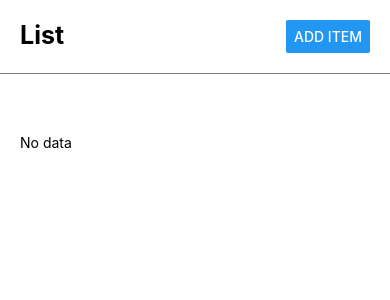
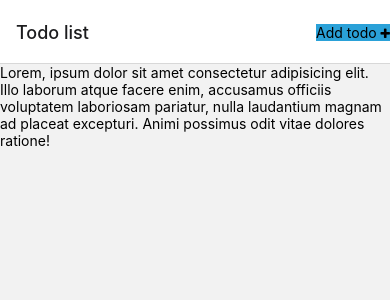
Before and after one commit to MrRoiz/mobile-todo-list, a React Native app: screen /Home in a window 390 px wide. Shown: the top 300 px of the page. Built offline with nearby package versions, Linux system fonts and the light colour scheme.

Commit message:
feat: base navigation and new process

```diff
--- a/App.tsx
+++ b/App.tsx
@@ -1,158 +1,5 @@
-import { useState } from 'react';
-import {
-	Button,
-	FlatList,
-	Modal,
-	Platform,
-	Pressable,
-	SafeAreaView,
-	StatusBar,
-	StyleSheet,
-	Text,
-	TextInput,
-	View,
-} from 'react-native';
+import AppNavigation from './src/navigation';
 
-interface TodoItem {
-	text: string;
-	done: boolean;
-}
+const App = () => <AppNavigation />;
 
-export default function App() {
-	const [toDoList, setToDoList] = useState<TodoItem[]>([]);
-	const [isModalVisible, setIsModalVisible] = useState(false);
-	const [inputText, setInputText] = useState('');
-
-	const handleTextPress = (index: number) => {
-		setToDoList(
-			toDoList.map((item, internalIndex) => {
-				const modificableItem = item;
-				if (index === internalIndex) {
-					modificableItem.done = !item.done;
-				}
-				return modificableItem;
-			})
-		);
-	};
-
-	const handleAddTodo = () => {
-		setToDoList([...toDoList, { text: inputText, done: false }]);
-		setInputText('');
-		setIsModalVisible(false);
-	};
-
-	return (
-		<>
-			<SafeAreaView style={styles.container}>
-				<View style={styles.header}>
-					<Text style={styles.textHeader}>List</Text>
-					<Button title="Add item" onPress={() => setIsModalVisible(true)} />
-				</View>
-				<FlatList
-					data={toDoList}
-					keyExtractor={(_, index) => `${index}`}
-					renderItem={({ item, index }) => (
-						<Pressable onPress={() => handleTextPress(index)}>
-							<View style={styles.listItem}>
-								<Text
-									style={[
-										styles.listItemText,
-										item.done && styles.listItemTextSelected,
-									]}
-								>
-									{item.text}
-								</Text>
-							</View>
-						</Pressable>
-					)}
-					ListEmptyComponent={
-						<View style={styles.noDataView}>
-							<Text>No data</Text>
-						</View>
-					}
-				/>
-			</SafeAreaView>
-			<Modal visible={isModalVisible} transparent animationType="slide">
-				<View style={styles.modal}>
-					<View style={styles.modalContent}>
-						<TextInput
-							style={styles.modalInput}
-							placeholder="type a todo"
-							value={inputText}
-							onChangeText={setInputText}
-						/>
-						<View style={styles.modalFooter}>
-							<View style={styles.modalFooterButton}>
-								<Button title="Create todo" onPress={handleAddTodo} />
-							</View>
-							<View style={styles.modalFooterButton}>
-								<Button
-									title="Cancel"
-									onPress={() => setIsModalVisible(false)}
-								/>
-							</View>
-						</View>
-					</View>
-				</View>
-			</Modal>
-		</>
-	);
-}
-
-const styles = StyleSheet.create({
-	container: {
-		paddingTop: Platform.OS === 'android' ? StatusBar.currentHeight : 0,
-		flex: 1,
-		borderColor: 'black',
-	},
-	header: {
-		borderBottomColor: 'gray',
-		borderBottomWidth: 1,
-		padding: 20,
-		marginBottom: 10,
-		flexDirection: 'row',
-		justifyContent: 'space-between',
-	},
-	textHeader: {
-		fontSize: 25,
-		fontWeight: 'bold',
-	},
-	listItem: {
-		padding: 10,
-	},
-	listItemText: {
-		fontSize: 20,
-	},
-	listItemTextSelected: {
-		textDecorationLine: 'line-through',
-	},
-	modal: {
-		flex: 1,
-		justifyContent: 'center',
-		alignItems: 'center',
-	},
-	modalInput: {
-		marginBottom: 30,
-		borderColor: 'gray',
-		borderWidth: 1,
-		width: 250,
-		padding: 5,
-	},
-	modalContent: {
-		backgroundColor: 'white',
-		borderRadius: 20,
-		padding: 35,
-		alignItems: 'center',
-		elevation: 5,
-	},
-	modalFooter: {
-		flexDirection: 'row',
-	},
-	modalFooterButton: {
-		marginHorizontal: 10,
-	},
-	noDataView: {
-		paddingVertical: 50,
-		paddingHorizontal: 20,
-	},
-});
+export default App;
--- /dev/null
+++ b/src/components/AddToDoButton.tsx
@@ -0,0 +1,25 @@
+import { VFC } from 'react';
+import { StyleSheet, Text, TouchableOpacity } from 'react-native';
+import FontAwesome from '@expo/vector-icons/FontAwesome';
+
+interface Props {
+	onPress: () => void;
+}
+
+const AddToDoButton: VFC<Props> = ({ onPress }) => {
+	return (
+		<TouchableOpacity onPress={onPress} style={style.button}>
+			<Text>
+				Add todo <FontAwesome name="plus" />
+			</Text>
+		</TouchableOpacity>
+	);
+};
+
+const style = StyleSheet.create({
+	button: {
+		backgroundColor: '#2aa1d8',
+	},
+});
+
+export default AddToDoButton;
--- /dev/null
+++ b/src/navigation/index.tsx
@@ -0,0 +1,23 @@
+import { NavigationContainer } from '@react-navigation/native';
+import { createNativeStackNavigator } from '@react-navigation/native-stack';
+
+import Home from '../views/home';
+import RootStackParamList from './types';
+
+const Stack = createNativeStackNavigator<RootStackParamList>();
+
+const AppNavigation = () => (
+	<NavigationContainer>
+		<Stack.Navigator initialRouteName="Home">
+			<Stack.Screen
+				name="Home"
+				component={Home}
+				options={{
+					title: 'Todo list',
+				}}
+			/>
+		</Stack.Navigator>
+	</NavigationContainer>
+);
+
+export default AppNavigation;
--- /dev/null
+++ b/src/navigation/types.ts
@@ -0,0 +1,7 @@
+type RootStackParamList = {
+	Home: {
+		addToDoItem: () => void;
+	};
+};
+
+export default RootStackParamList;
--- /dev/null
+++ b/src/views/home/index.tsx
@@ -0,0 +1,27 @@
+import { Alert, Text } from 'react-native';
+import { useEffect, VFC } from 'react';
+import { NativeStackScreenProps } from '@react-navigation/native-stack';
+
+import AddToDoButton from '../../components/AddToDoButton';
+import RootStackParamList from '../../navigation/types';
+
+type Props = NativeStackScreenProps<RootStackParamList, 'Home'>;
+
+const Home: VFC<Props> = ({ navigation }) => {
+	useEffect(() => {
+		navigation.setOptions({
+			headerRight: () => <AddToDoButton onPress={() => Alert.alert('test')} />,
+		});
+	}, []);
+
+	return (
+		<Text>
+			Lorem, ipsum dolor sit amet consectetur adipisicing elit. Illo laborum
+			atque facere enim, accusamus officiis voluptatem laboriosam pariatur,
+			nulla laudantium magnam ad placeat excepturi. Animi possimus odit vitae
+			dolores ratione!
+		</Text>
+	);
+};
+
+export default Home;
```
Also changed, not shown: package.json (+8 -0 lines), .eslintrc.json, 1 other file (tests, documents, lock files or other folders).
